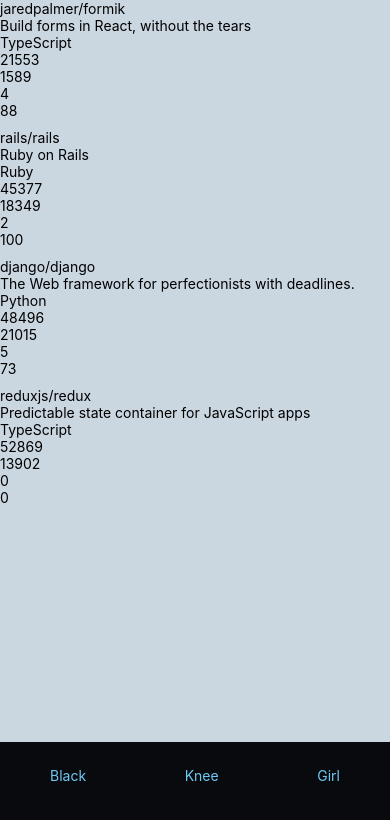
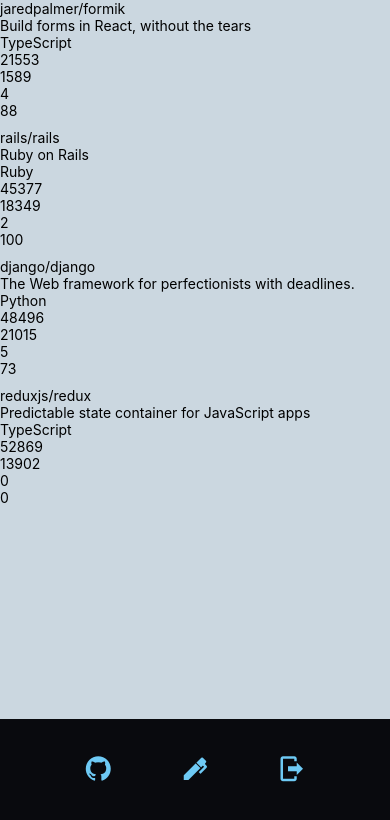
Before and after one commit to xpriment626/GitYelp, a React Native app: screen / in a window 390 px wide. Shown: the top 820 px of the page. Built offline with nearby package versions, Linux system fonts and the light colour scheme.

Commit message:
feat: add icons to touchable opacity

```diff
--- a/src/components/AppBar.tsx
+++ b/src/components/AppBar.tsx
@@ -1,4 +1,5 @@
-import { StyleSheet, View, Text } from "react-native"
+import { StyleSheet, View, TouchableOpacity } from "react-native"
+import Icon from "react-native-vector-icons/MaterialCommunityIcons"
 
 // interface IAppBar {
 
@@ -7,9 +8,15 @@
 const AppBar = () => {
     return (
         <View style={styles.container}>
-            <Text style={styles.typo}>Black</Text>
-            <Text style={styles.typo}>Knee</Text>
-            <Text style={styles.typo}>Girl</Text>
+            <TouchableOpacity>
+                <Icon name="github" size={30} style={styles.icon} />
+            </TouchableOpacity>
+            <TouchableOpacity>
+                <Icon name="pen" size={30} style={styles.icon} />
+            </TouchableOpacity>
+            <TouchableOpacity>
+                <Icon name="logout" size={30} style={styles.icon} />
+            </TouchableOpacity>
         </View>
     )
 }
@@ -22,14 +29,15 @@
         left: 0,
         right: 0,
         flexDirection: "row",
-        justifyContent: "space-between",
+        justifyContent: "space-around",
         paddingTop: 25,
         paddingRight: 50,
         paddingBottom: 50,
         paddingLeft: 50,
     },
-    typo: {
+    icon: {
         color: "rgb(110, 202, 245)",
+        marginTop: 10,
         marginBottom: 10
     }
 })
```
